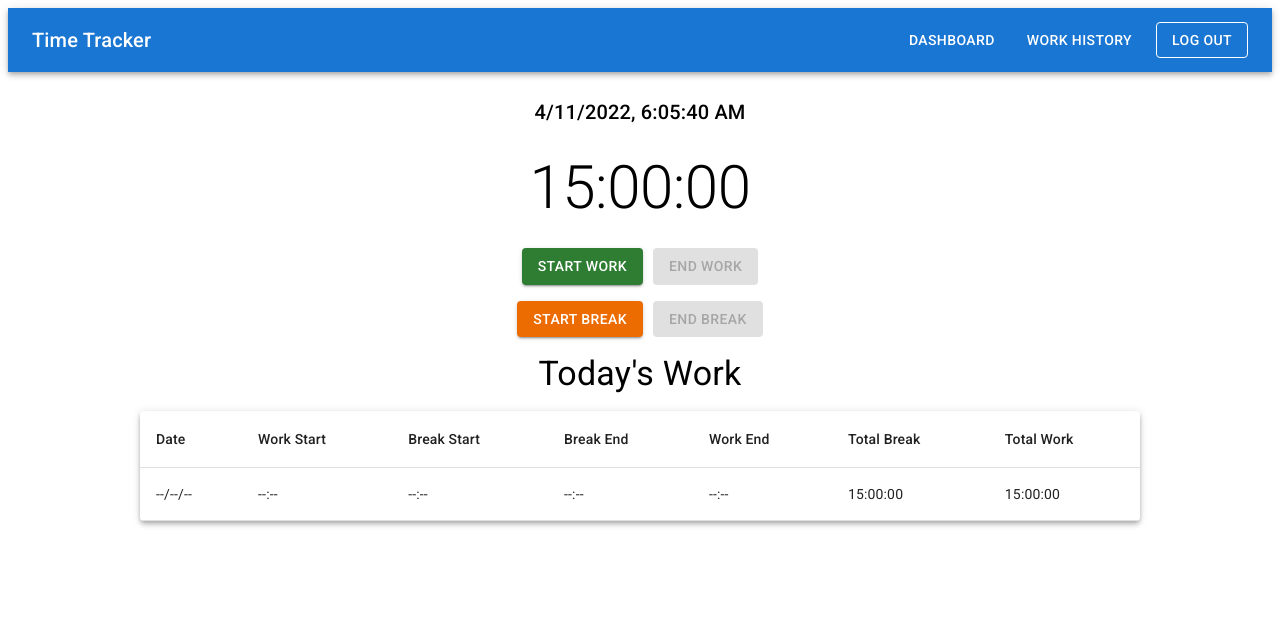
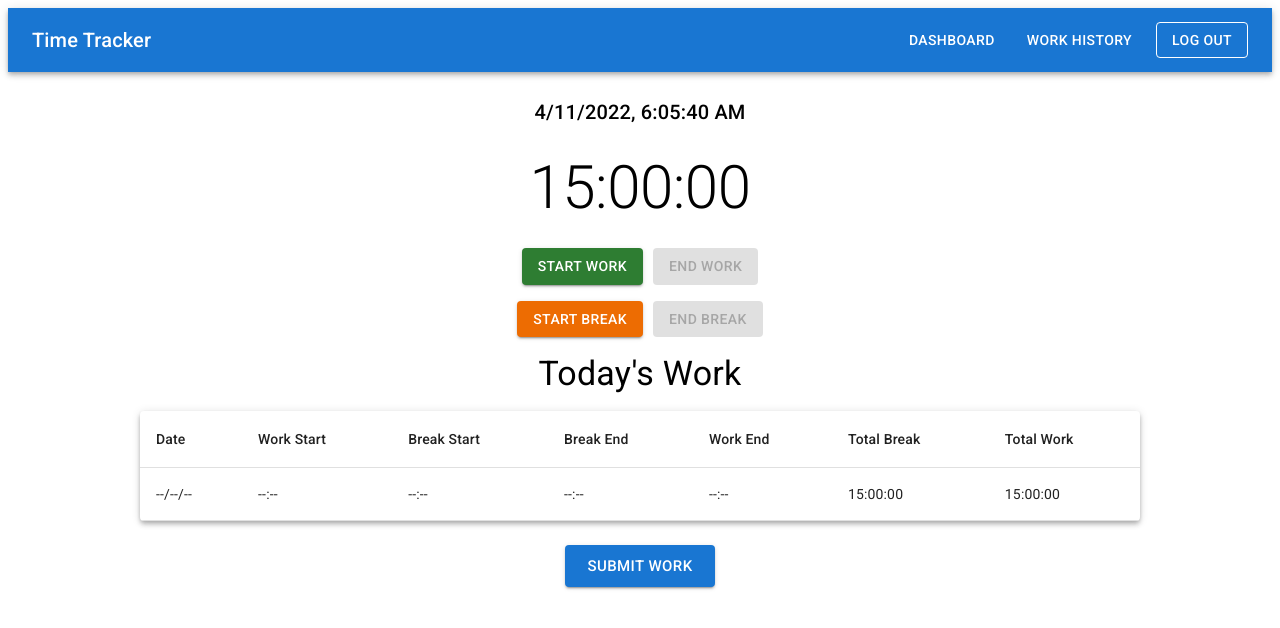
Before and after one commit to khunhour/time-tracker, a React (Create React App) app: page /dashboard in a window 1280 px wide. Shown: the top 628 px of the page. Built offline with nearby package versions, Linux system fonts and the light colour scheme; no server answers; the database is empty; sample sign-in values are in the browser's storage.

Commit message:
added comments on import

```diff
--- a/src/component/Dashboard.tsx
+++ b/src/component/Dashboard.tsx
@@ -1,5 +1,11 @@
-import { Typography } from "@mui/material";
 import React from "react";
+
+//material ui
+import Box from "@mui/material/Box";
+import Typography from "@mui/material/Typography";
+import Button from "@mui/material/Button";
+
+//components
 import BasicTable from "./BasicTable";
 import Buttons from "./Buttons";
 import Timer from "./Timer";
@@ -9,6 +15,7 @@ interface Props {
 	startBreak: boolean;
 	handleWorkButton: () => void;
 	handleBreakButton: () => void;
+	submitToDatabase: () => void;
 	data: any;
 	timer: number;
 }
@@ -18,6 +25,7 @@ const Dashboard: React.FC<Props> = ({
 	startBreak,
 	handleWorkButton,
 	handleBreakButton,
+	submitToDatabase,
 	data,
 	timer,
 }) => {
@@ -35,8 +43,16 @@ const Dashboard: React.FC<Props> = ({
 			<Typography variant="h4" my={2} textAlign="center">
 				Today's Work
 			</Typography>
-
 			<BasicTable data={arrayData} />
+			<Box mt={3} sx={{ display: "flex", justifyContent: "center" }}>
+				<Button
+					variant="contained"
+					size="large"
+					onClick={submitToDatabase}
+				>
+					Submit Work
+				</Button>
+			</Box>
 		</>
 	);
 };
--- a/src/component/Form.tsx
+++ b/src/component/Form.tsx
@@ -1,10 +1,14 @@
+import React from "react";
+
+// material ui
 import Box from "@mui/material/Box";
 import Container from "@mui/material/Container";
 import Paper from "@mui/material/Paper";
 import TextField from "@mui/material/TextField";
 import Typography from "@mui/material/Typography";
 import Button from "@mui/material/Button";
-import React, { FormEvent } from "react";
+
+// component
 import ErrorMsg from "./ErrorMsg";
 
 interface Props {
--- a/src/component/Timer.tsx
+++ b/src/component/Timer.tsx
@@ -1,7 +1,13 @@
 import React from "react";
+
+//material ui
 import Box from "@mui/material/Box";
 import Typography from "@mui/material/Typography";
+
+// custom hooks
 import { useDate } from "../custom hooks/useDate";
+
+// datefns
 import { formatDuration } from "../utils/formatDuration";
 
 interface Props {
```
